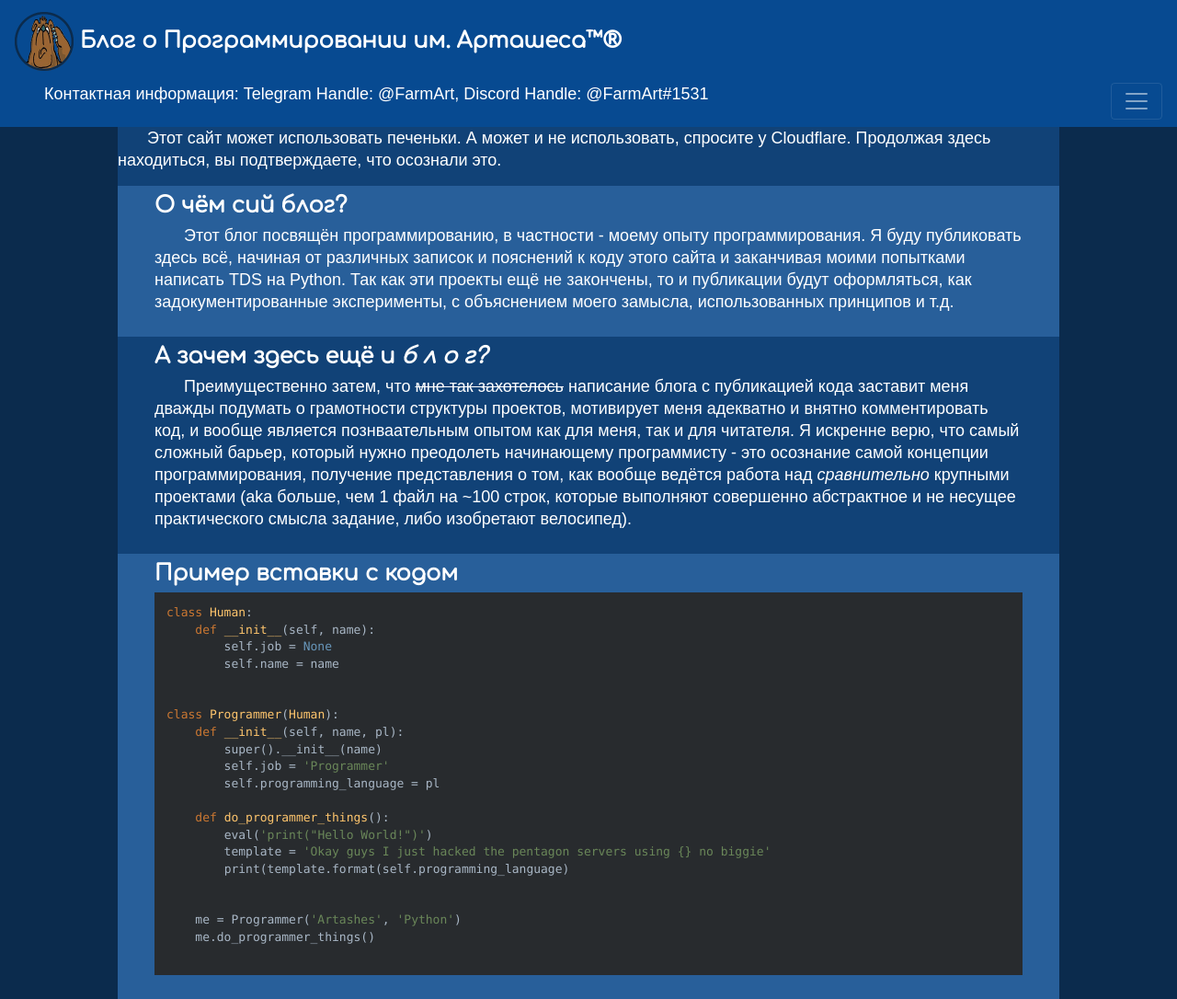
After one commit to Farm-Art/TechSupportWebServer, a Flask app: page /blog/info in a window 1280 px wide. The commit adds this page. Shown: the whole page at 92% size. Run offline with Flask 2, Linux system fonts and the light colour scheme; some libraries are stand-ins or nearby versions; some web fonts are replaced.

Commit message:
add blog mainpage;

```diff
--- a/main.py
+++ b/main.py
@@ -5,7 +5,8 @@
 @app.route('/')
 @app.route('/index')
 def index():
-    kwargs = {'title': 'СТП им. Арташеса - Главная'}
+    kwargs = {'title': 'СТП им. Арташеса - Главная',
+              'project_name': 'Служба Тех.Поддержки'}
     return render_template('index.html', **kwargs)
 
 
@@ -25,8 +26,16 @@
 
 @app.route('/thanks')
 def thank():
-    kwargs = {'title': 'СТП им. Арташеса - Главная'}
+    kwargs = {'title': 'СТП им. Арташеса - Главная',
+              'project_name': 'Служба Тех.Поддержки'}
     return render_template('thank.html', **kwargs)
+
+
+@app.route('/blog/info')
+def bloginfo():
+    kwargs = {'title': 'Блог им. Арташеса - Главная',
+              'project_name': 'Блог о Программировании'}
+    return render_template('bloginfo.html', **kwargs)
 
 
 if __name__ == '__main__':
--- a/templates/base.html
+++ b/templates/base.html
@@ -14,12 +14,15 @@
   <link rel="stylesheet" href="https://use.typekit.net/oov2wcw.css">
   <link href="https://fonts.googleapis.com/css?family=Source+Code+Pro&display=swap" rel="stylesheet">
   <link href="https://fonts.googleapis.com/css?family=Comfortaa&display=swap" rel="stylesheet">
+  <link rel="stylesheet" href="//cdnjs.cloudflare.com/ajax/libs/highlight.js/9.15.10/styles/androidstudio.min.css">
+  <script src="//cdnjs.cloudflare.com/ajax/libs/highlight.js/9.15.10/highlight.min.js"></script>
+  <script>hljs.initHighlightingOnLoad();</script>
 </head>
 <body>
 <header>
     <nav class="navbar navbar-dark bg-dblue">
       <a class="navbar-brand" href="#">
-          <h1><img src="{{url_for('static',filename='icon.png')}}" width="64" height="64" class="d-inline-block align-center" alt="СТП им. Арташеса">&nbsp;Служба Тех.поддержки им. Арташеса™®</h1>
+          <h1><img src="{{url_for('static',filename='icon.png')}}" width="64" height="64" class="d-inline-block align-center" alt="СТП им. Арташеса">&nbsp;{{ project_name }} им. Арташеса™®</h1>
       </a>
       <p>Контактная информация: Telegram Handle: @FarmArt, Discord Handle: @FarmArt#1531</p>
       <button class="navbar-toggler" type="button" data-toggle="collapse" data-target="#navbarSupportedContent" aria-controls="navbarSupportedContent" aria-expanded="false" aria-label="Toggle navigation">
@@ -36,6 +39,9 @@
           <li class="nav-item">
             <a class="nav-link" href="#visiomanual">Инструкция по работе с ГОСТ-пакетом</a>
           </li>
+          <li class="nav-item">
+            <a class="nav-link" href="/blog/info">Блог о программировании</a>
+          </li>
         </ul>
       </div>
     </nav>
--- /dev/null
+++ b/templates/bloginfo.html
@@ -0,0 +1,50 @@
+{% extends "base.html" %}
+{% block content %}
+<section class="odd">
+  <h1>О чём сий блог?</h1>
+  <p>
+    Этот блог посвящён программированию, в частности - моему опыту программирования.
+    Я буду публиковать здесь всё, начиная от различных записок и пояснений к коду этого сайта
+    и заканчивая моими попытками написать TDS на Python. Так как эти проекты ещё не закончены,
+    то и публикации будут оформляться, как задокументированные эксперименты, с объяснением
+    моего замысла, использованных принципов и т.д.
+  </p>
+</section>
+<section class="even">
+  <h1>А зачем здесь ещё и <i>б л о г?</i></h1>
+  <p>
+    Преимущественно затем, что <s>мне так захотелось</s> написание блога с публикацией
+    кода заставит меня дважды подумать о грамотности структуры проектов, мотивирует меня
+    адекватно и внятно комментировать код, и вообще является познваательным опытом как для меня,
+    так и для читателя. Я искренне верю, что самый сложный барьер, который нужно преодолеть
+    начинающему программисту - это осознание самой концепции программирования, получение
+    представления о том, как вообще ведётся работа над <i>сравнительно</i> крупными проектами
+    (aka больше, чем 1 файл на ~100 строк, которые выполняют совершенно абстрактное и не
+    несущее практического смысла задание, либо изобретают велосипед).
+  </p>
+</section>
+<section class="odd">
+  <h1>Пример вставки с кодом</h1>
+  <pre><code class="python">class Human:
+    def __init__(self, name):
+        self.job = None
+        self.name = name
+
+
+class Programmer(Human):
+    def __init__(self, name, pl):
+        super().__init__(name)
+        self.job = 'Programmer'
+        self.programming_language = pl
+
+    def do_programmer_things():
+        eval('print("Hello World!")')
+        template = 'Okay guys I just hacked the pentagon servers using {} no biggie'
+        print(template.format(self.programming_language)
+
+
+    me = Programmer('Artashes', 'Python')
+    me.do_programmer_things()
+  </code></pre>
+</section>
+{% endblock %}
```
